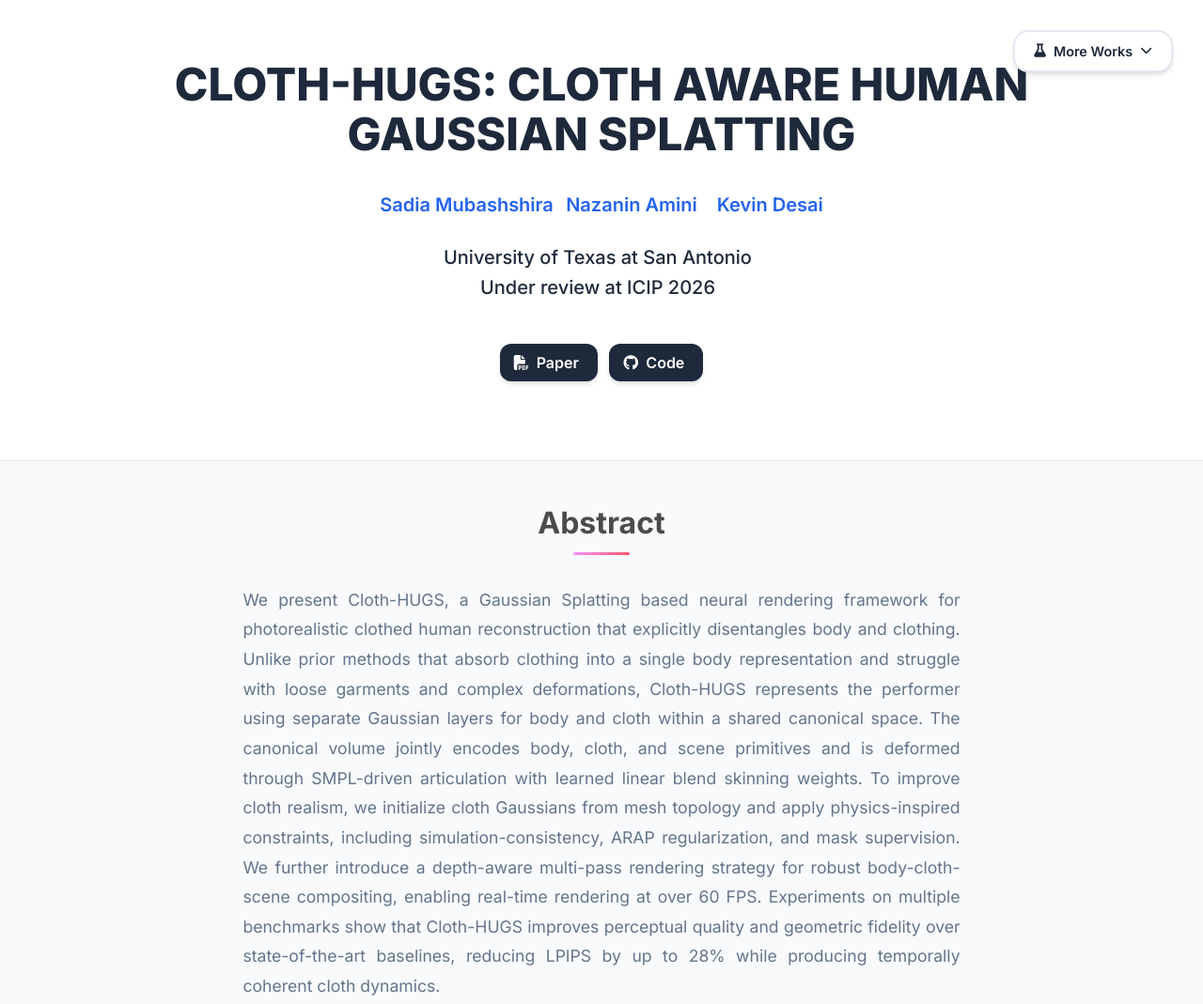
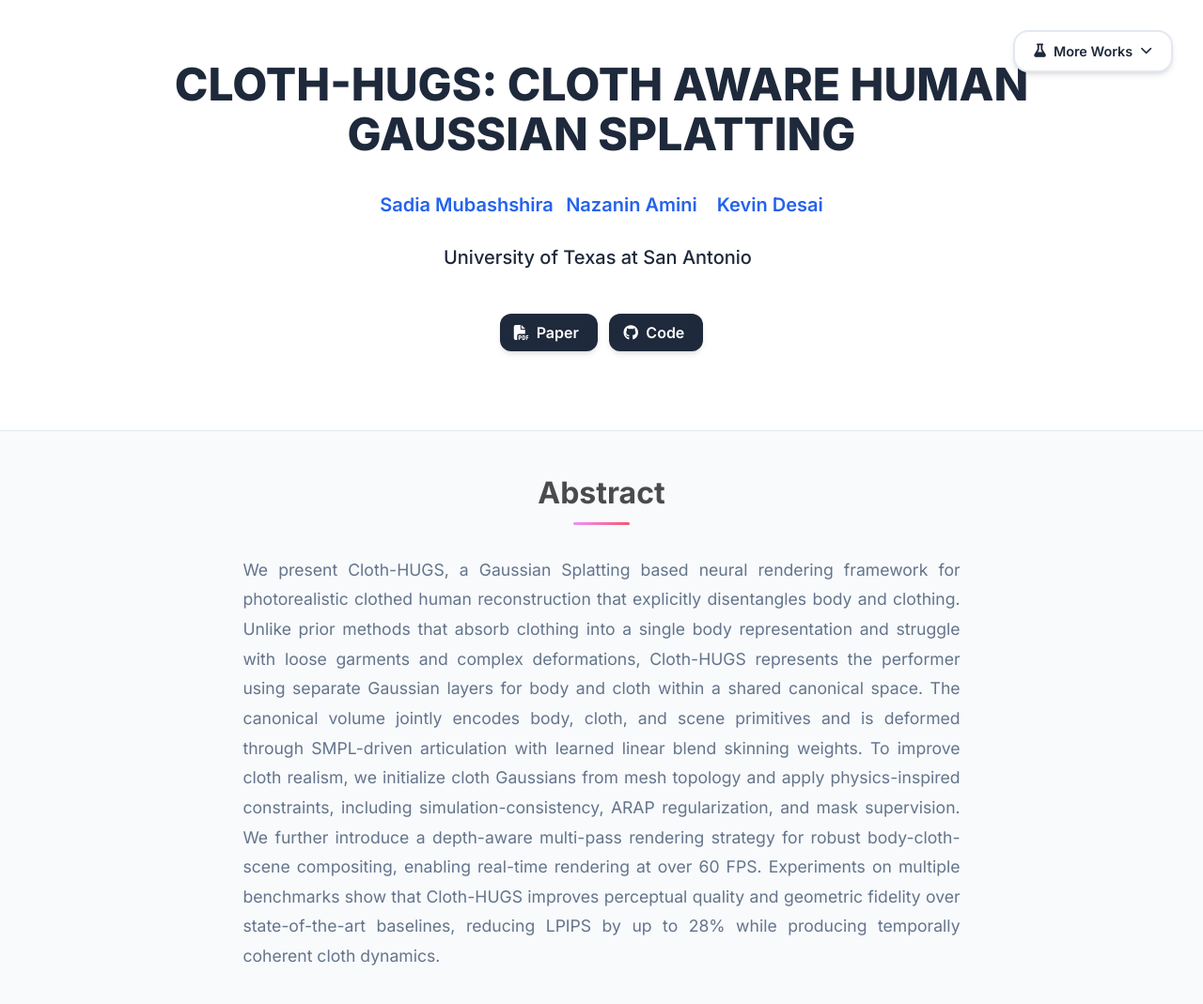
Before and after one commit to UTSA-VIRLab/CLOTH-HUGS, a plain HTML site: page index.html in a window 1280 px wide. Shown: the top 1069 px of the page at 94% size. Drawn offline with nearby package versions, Linux system fonts and the light colour scheme; some icons are missing.

Commit message:
Update acceptance

```diff
--- a/index.html
+++ b/index.html
@@ -22,7 +22,6 @@
   <meta name="citation_author" content="Amini, Nazanin">
   <meta name="citation_author" content="Desai, Kevin">
   <meta name="citation_publication_date" content="2026">
-  <meta name="citation_conference_title" content="ICIP 2026 (Under Review)">
   <meta name="citation_pdf_url" content="https://arxiv.org/pdf/2604.15875v1">
 
   <!-- Preconnect for performance -->
@@ -225,8 +224,7 @@
 
             <div class="is-size-5 publication-authors">
             	<span class="author-block">
-            	    University of Texas at San Antonio <br>
-          	    Under review at ICIP 2026
+            	    University of Texas at San Antonio
           	</span>
             </div>
 
@@ -648,7 +646,6 @@
       <pre id="bibtex-code"><code>@misc{mubashshira2026clothhugs,
         title={CLOTH-HUGS: Cloth Aware Human Gaussian Splatting},
         author={Mubashshira, Sadia and Amini, Nazanin and Desai, Kevin},
-        note={Under review at ICIP 2026},
         year={2026}
       }</code></pre>
     </div>
```
Also changed, not shown: 3 other files.
